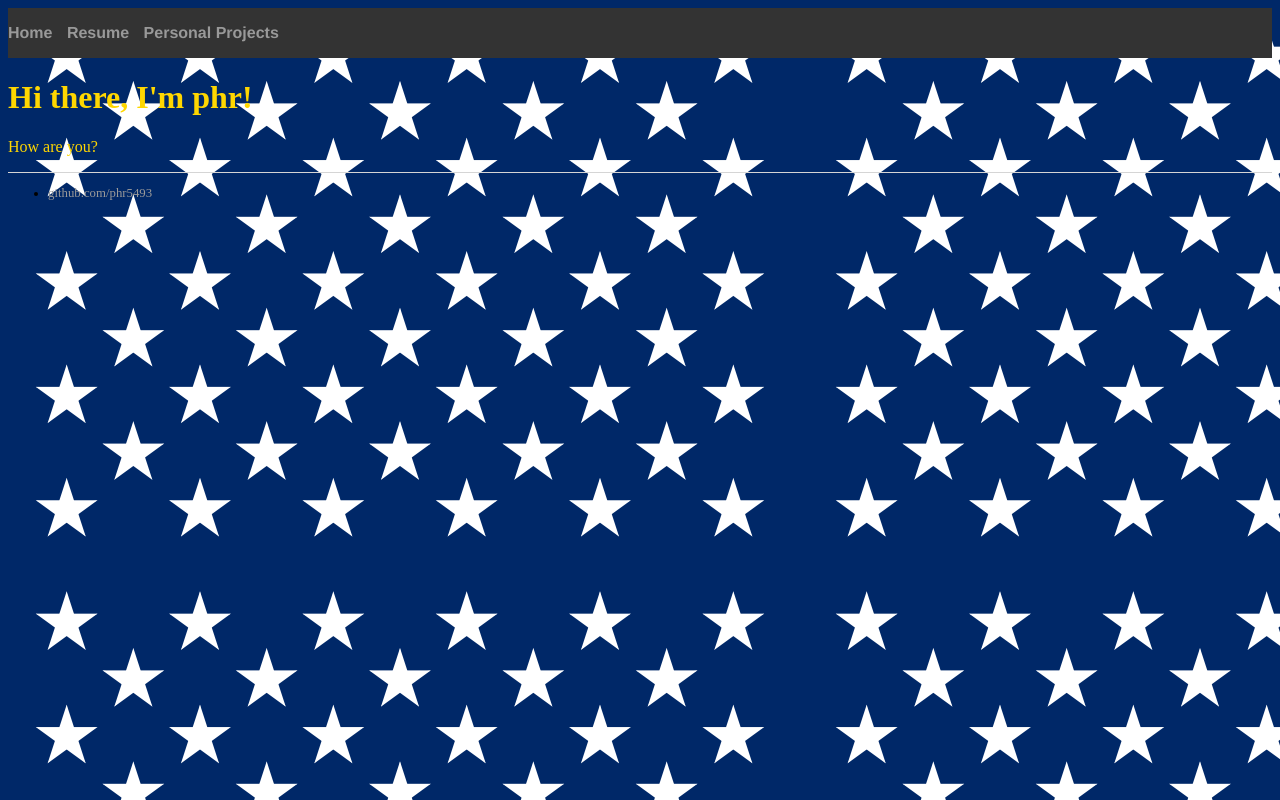
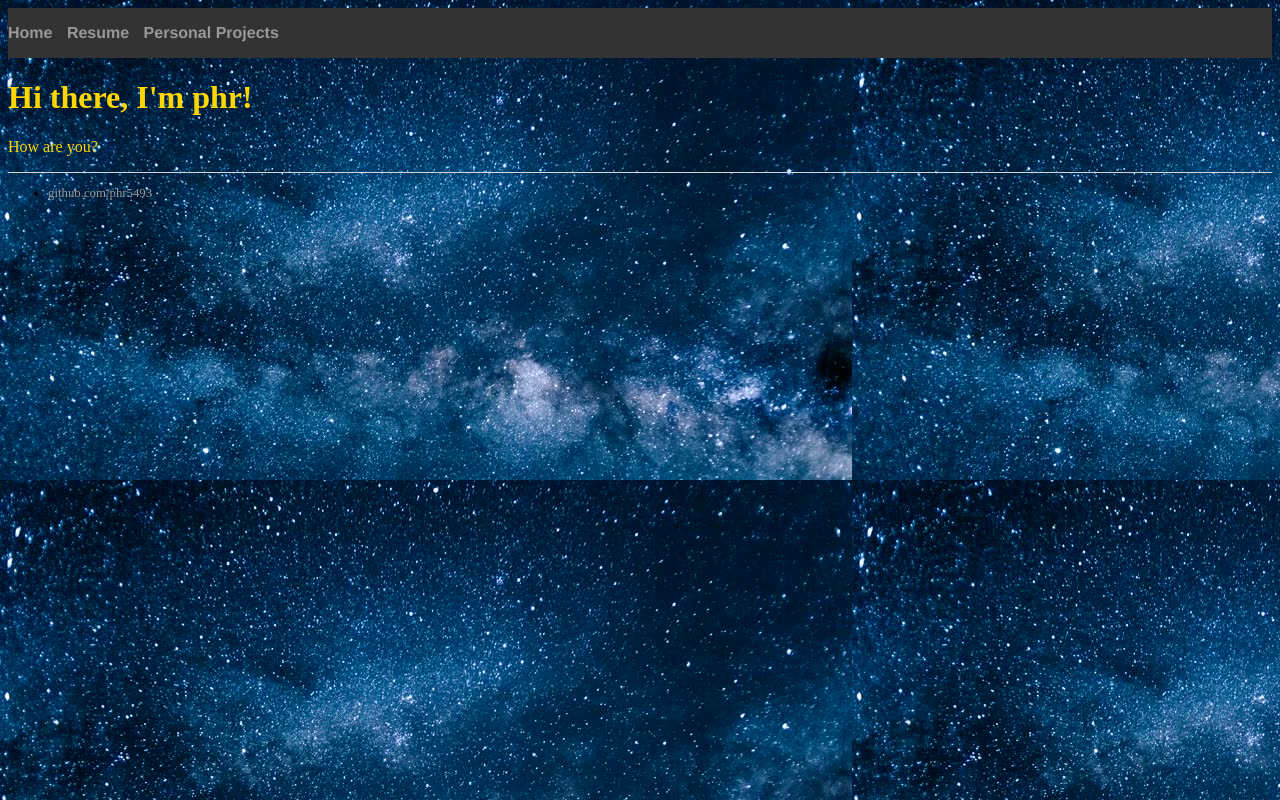
Before and after one commit to phr5493/phr5493.github.io, a plain HTML site: page index.html in a window 1280 px wide. Drawn offline with Linux system fonts and the light colour scheme.

Commit message:
Updated main.css a little

```diff
--- a/styles/main.css
+++ b/styles/main.css
@@ -1,5 +1,5 @@
 body {
-    background-image: url("../images/test.png");
+    background-image: url("../images/stary\ night.jpg");
     background-color: cadetblue;
 
 }
```
Also changed, not shown: images/stary night.jpg (added), stary night.jpg (added).
